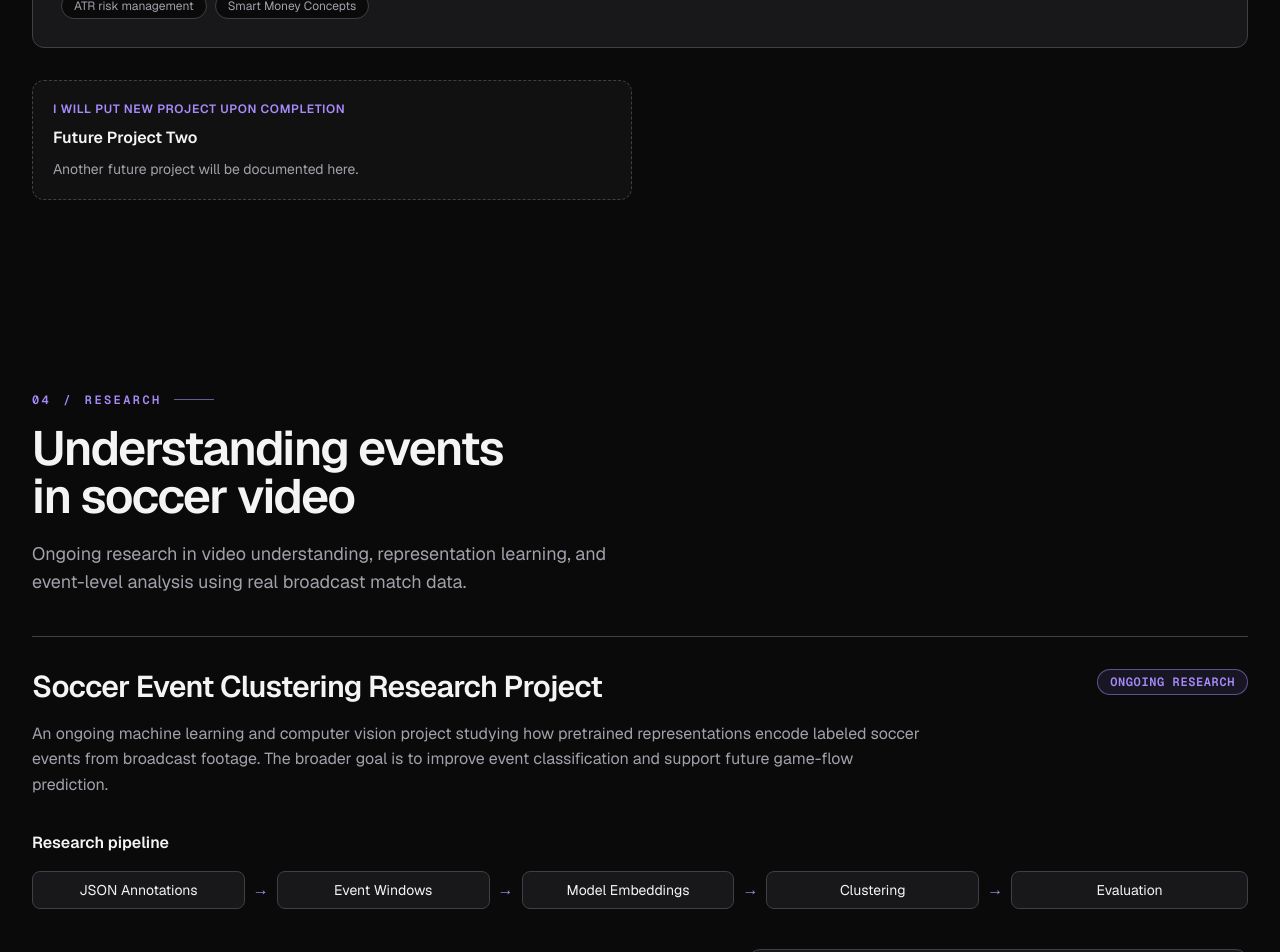
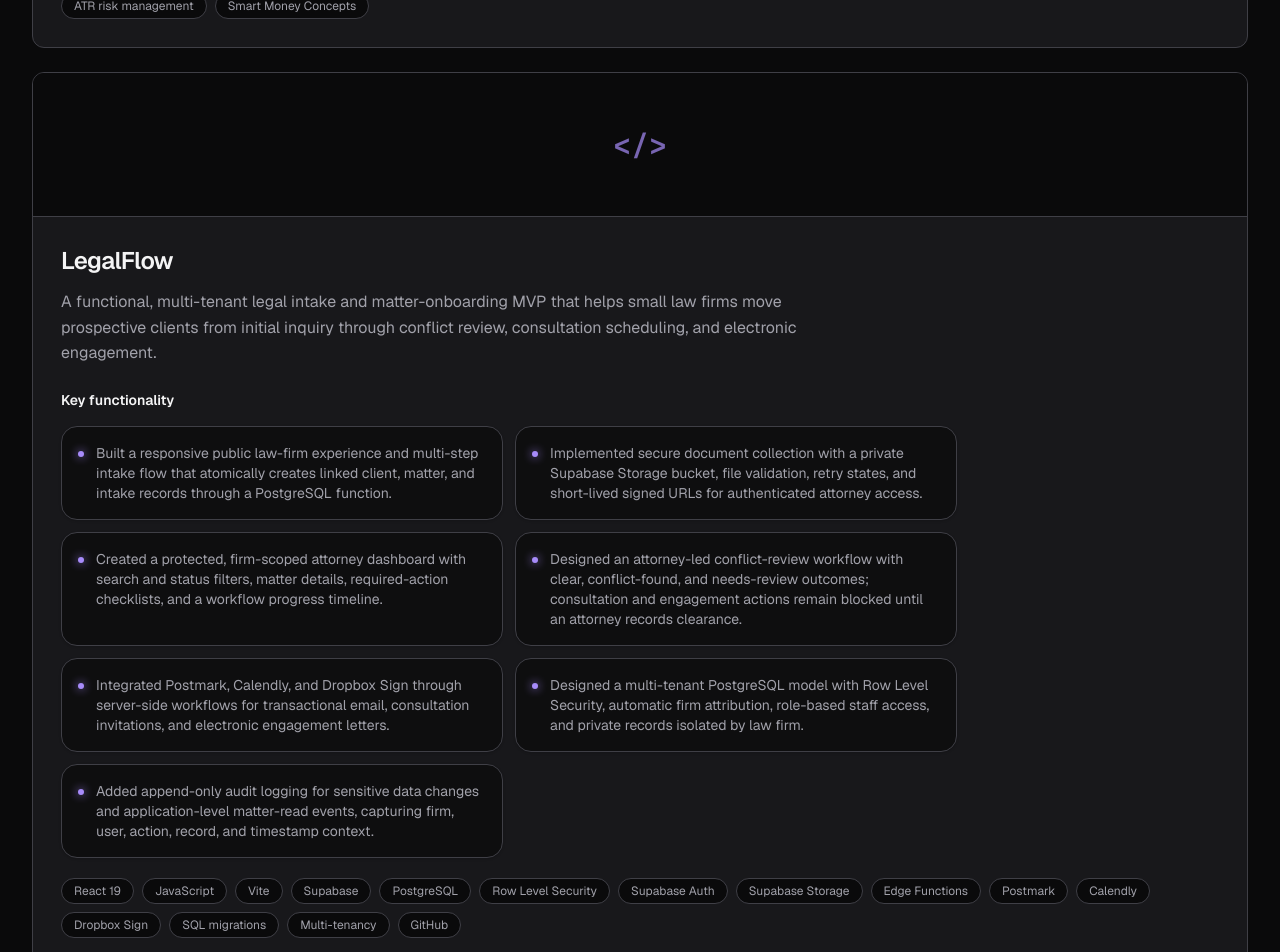
Before and after one commit to naribot/nathnael-portfolio, a Next.js app: page / in a window 1280 px wide. Shown: the part 5880-6832 px from the top of the page. Built offline with nearby package versions, Linux system fonts and the light colour scheme; no server answers.

Commit message:
Add LegalFlow project

```diff
--- a/components/sections/projects.tsx
+++ b/components/sections/projects.tsx
@@ -8,7 +8,6 @@ import { cn } from "@/lib/utils";
 
 export function Projects() {
   const featuredProjects = projects.filter((project) => project.featured);
-  const placeholderProjects = projects.filter((project) => project.placeholder);
 
   return (
     <Section id="projects">
@@ -113,21 +112,6 @@ export function Projects() {
           ))}
         </div>
 
-        <div className="mt-8 grid gap-4 sm:grid-cols-2">
-          {placeholderProjects.map((project, index) => (
-            <Reveal key={project.title} delay={index * 0.05}>
-              <article
-                className="h-full min-w-0 rounded-xl border border-dashed border-border bg-surface/50 p-5"
-              >
-              <p className="text-xs font-semibold uppercase tracking-wider text-accent">
-                I will put new project upon completion
-              </p>
-              <h3 className="mt-2 font-semibold text-foreground">{project.title}</h3>
-              <p className="mt-2 text-sm text-muted">{project.description}</p>
-              </article>
-            </Reveal>
-          ))}
-        </div>
       </Container>
     </Section>
   );
--- a/data/portfolio.ts
+++ b/data/portfolio.ts
@@ -258,13 +258,37 @@ export const projects: Project[] = [
     ],
     featured: true,
   },
-  // Replace this temporary entry when verified project details are available.
   {
-    title: "Future Project Two",
-    description: "Another future project will be documented here.",
-    technologies: [],
-    featured: false,
-    placeholder: true,
+    title: "LegalFlow",
+    description:
+      "A functional, multi-tenant legal intake and matter-onboarding MVP that helps small law firms move prospective clients from initial inquiry through conflict review, consultation scheduling, and electronic engagement.",
+    highlights: [
+      "Built a responsive public law-firm experience and multi-step intake flow that atomically creates linked client, matter, and intake records through a PostgreSQL function.",
+      "Implemented secure document collection with a private Supabase Storage bucket, file validation, retry states, and short-lived signed URLs for authenticated attorney access.",
+      "Created a protected, firm-scoped attorney dashboard with search and status filters, matter details, required-action checklists, and a workflow progress timeline.",
+      "Designed an attorney-led conflict-review workflow with clear, conflict-found, and needs-review outcomes; consultation and engagement actions remain blocked until an attorney records clearance.",
+      "Integrated Postmark, Calendly, and Dropbox Sign through server-side workflows for transactional email, consultation invitations, and electronic engagement letters.",
+      "Designed a multi-tenant PostgreSQL model with Row Level Security, automatic firm attribution, role-based staff access, and private records isolated by law firm.",
+      "Added append-only audit logging for sensitive data changes and application-level matter-read events, capturing firm, user, action, record, and timestamp context.",
+    ],
+    technologies: [
+      "React 19",
+      "JavaScript",
+      "Vite",
+      "Supabase",
+      "PostgreSQL",
+      "Row Level Security",
+      "Supabase Auth",
+      "Supabase Storage",
+      "Edge Functions",
+      "Postmark",
+      "Calendly",
+      "Dropbox Sign",
+      "SQL migrations",
+      "Multi-tenancy",
+      "GitHub",
+    ],
+    featured: true,
   },
 ];
 export const researchProjects: ResearchProject[] = [
--- a/types/portfolio.ts
+++ b/types/portfolio.ts
@@ -34,7 +34,6 @@ export type Project = {
   highlights?: string[];
   technologies: string[];
   featured: boolean;
-  placeholder?: boolean;
   liveUrl?: string;
   repositoryUrl?: string;
   image?: string;
```
